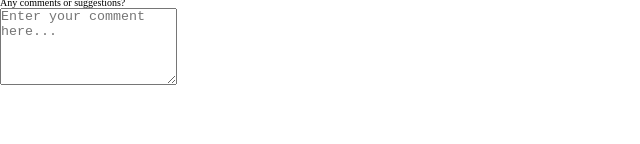
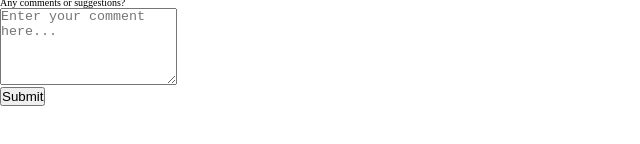
Before and after one commit to abuemkezeChu/survey-form, a plain HTML site: page index.html in a window 1280 px wide. Shown: the part 386-530 px from the top of the page, 0-640 px from the left. Drawn offline with Linux system fonts and the light colour scheme.

Commit message:
feat: submit button

```diff
--- a/index.html
+++ b/index.html
@@ -89,6 +89,8 @@
             placeholder="Enter your comment here..."
           ></textarea>
       </div>
+      <div class="input-group">
+        <button class="submit-button input-box" id="submit">Submit</button>
     </form>
   </div>
 </body>
```
